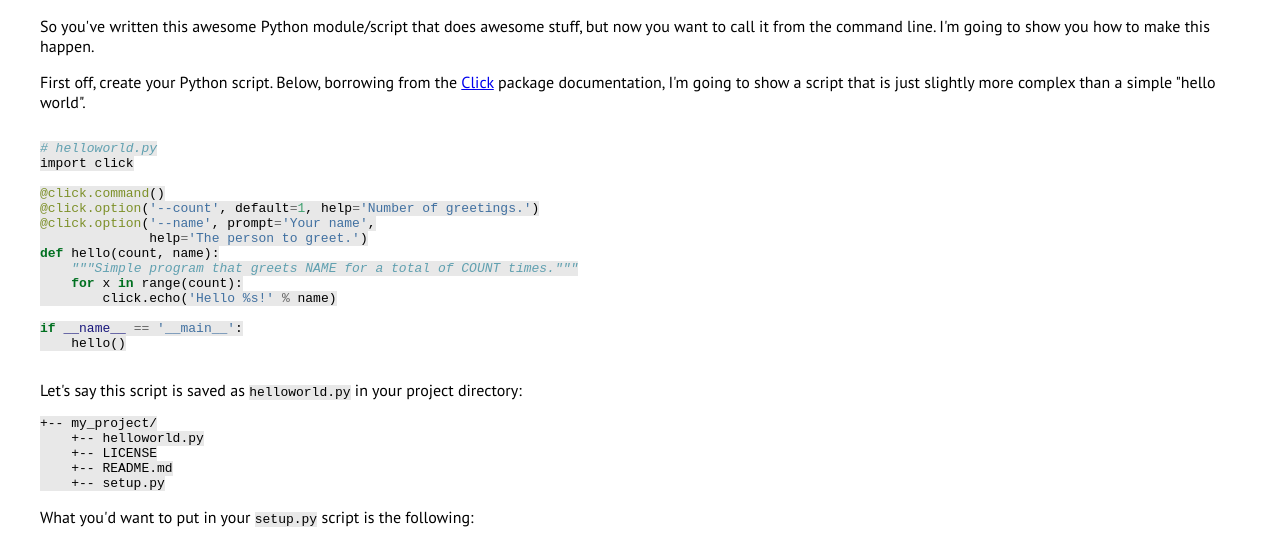
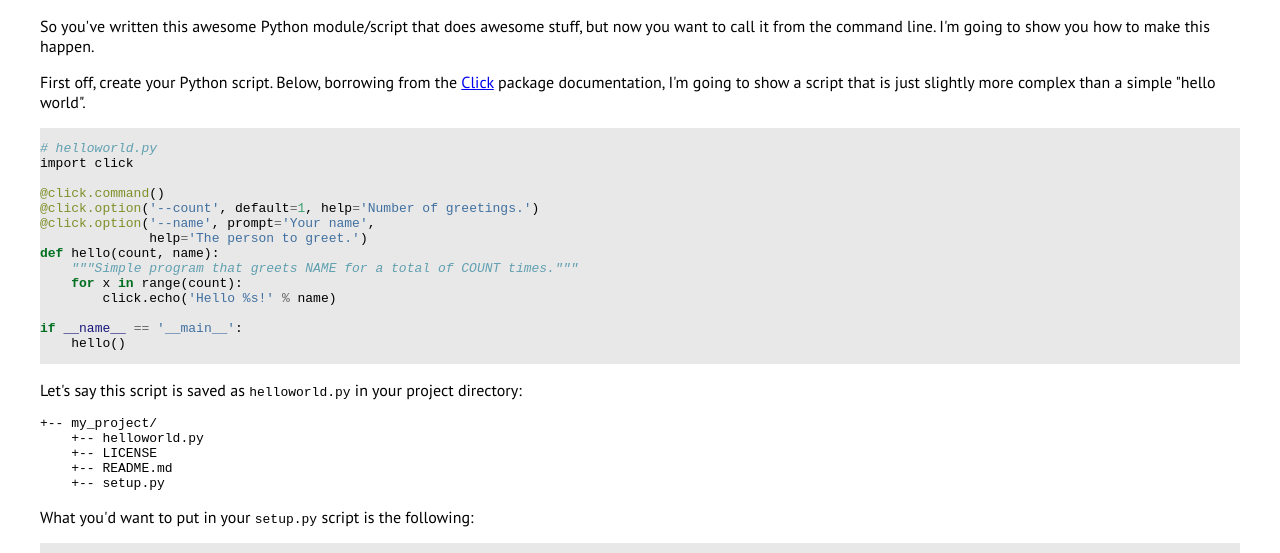
Before and after one commit to ericmjl/python-command-line, a plain HTML site: page index.html in a window 1280 px wide. Shown: the part 244-797 px from the top of the page. Drawn offline with Linux system fonts and the light colour scheme.

Commit message:
updated CSS styling

```diff
--- a/template/notes.css
+++ b/template/notes.css
@@ -11,6 +11,6 @@ h1.title{
     font-size: 3rem;
 }
 
-code {
+div.sourceCode {
     background-color: #e8e8e8;
 }
```
